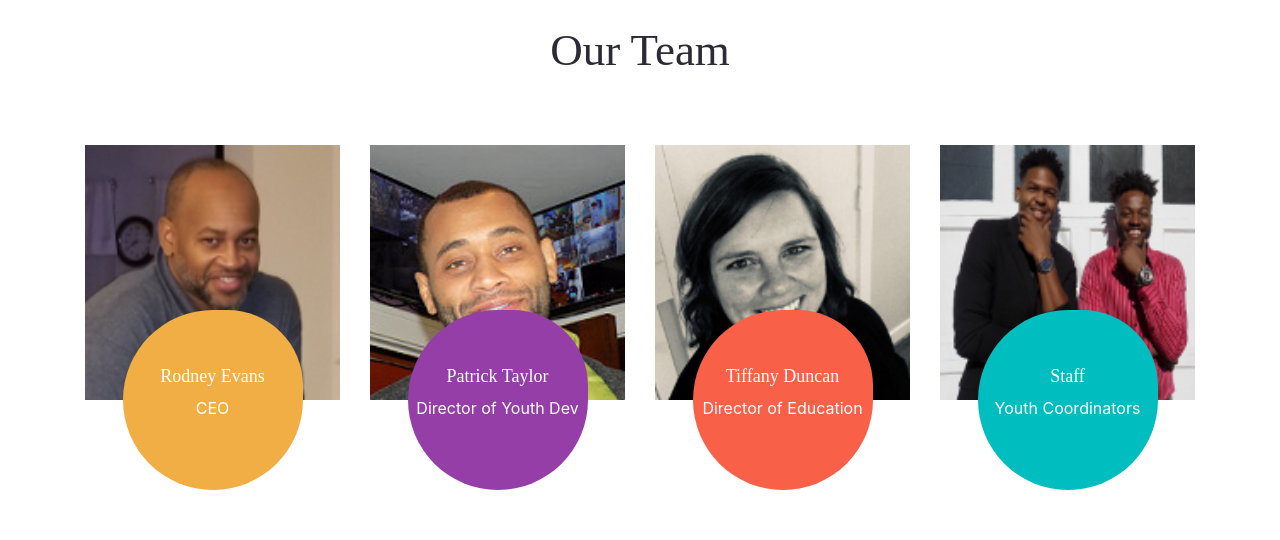
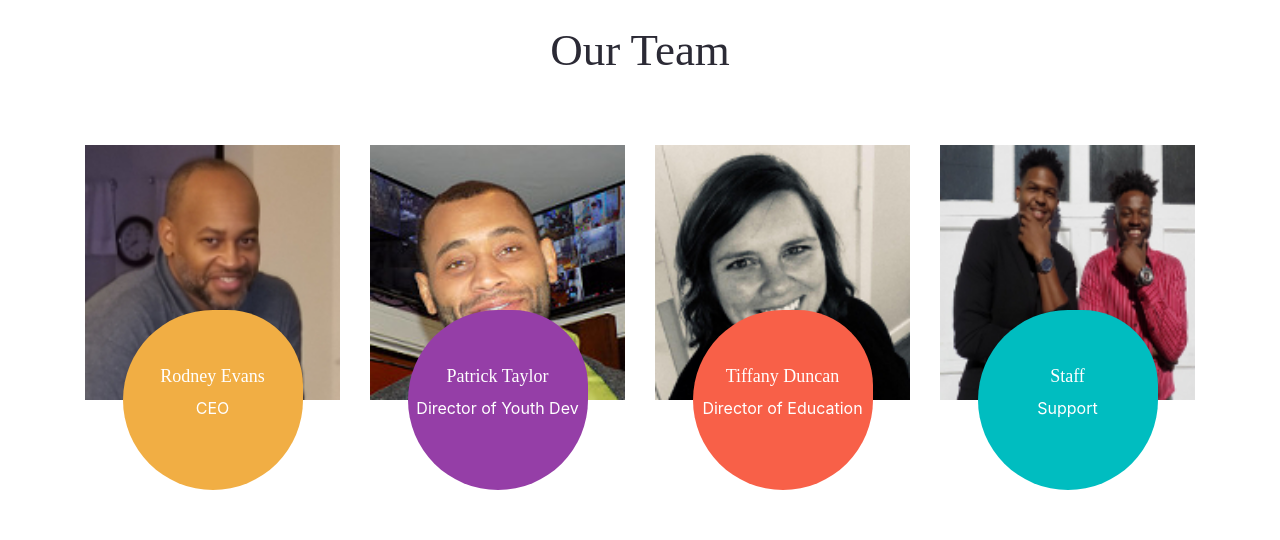
Before and after one commit to terrathedeveloper/MAYS-redesign, a React (Create React App) app in the folder mays_react/: page / in a window 1280 px wide. Shown: the part 6528-7068 px from the top of the page. Built offline with nearby package versions, Linux system fonts and the light colour scheme; a web font is replaced by a local one.

Commit message:
Simplify Teams section

```diff
--- a/mays_react/src/components/Team.js
+++ b/mays_react/src/components/Team.js
@@ -1,4 +1,5 @@
 import React from "react";
+import TeamMember from "./subcomponents/TeamMember";
 
 const Team = () => {
   return (
@@ -15,99 +16,54 @@ const Team = () => {
             </div>
             {/* <!-- row --> */}
             <div className="row">
-                <div className="col-lg-3 col-sm-6">
-                    <div className="single_volunteer mt-30 volunteer_color_1">
-                        <div className="volunteer_image">
-                            <img src="images/rodney.jpg" alt="Volunteer" />
-                            <div className="volunteer_social">
-                                <ul className="social">
-                                    <li><a href="#"><i className="fa fa-facebook-square"></i></a></li>
-                                    <li><a href="#"><i className="fa fa-twitter-square"></i></a></li>
-                                    <li><a href="#"><i className="fa fa-linkedin-square"></i></a></li>
-                                    <li><a href="#"><i className="fa fa-instagram"></i></a></li>
-                                </ul>
-                            </div>
-                            {/* <!-- volunteer social --> */}
-                        </div>
-                        <div className="volunteer_content d-flex align-items-center justify-content-center">
-                            <div className="content_wrapper">
-                                <h5 className="volunteer_name"><a href="#">Rodney Evans</a></h5>
-                                <p>CEO</p>
-                            </div>
-                        </div>
-                    </div>
-                    {/* <!-- single volunteer --> */}
-                </div>
-                <div className="col-lg-3 col-sm-6">
-                    <div className="single_volunteer mt-30 volunteer_color_2">
-                        <div className="volunteer_image">
-                            <img src="images/patrick.jpg" alt="Volunteer" />
-                            <div className="volunteer_social">
-                                <ul className="social">
-                                    <li><a href="#"><i className="fa fa-facebook-square"></i></a></li>
-                                    <li><a href="#"><i className="fa fa-twitter-square"></i></a></li>
-                                    <li><a href="#"><i className="fa fa-linkedin-square"></i></a></li>
-                                    <li><a href="#"><i className="fa fa-instagram"></i></a></li>
-                                </ul>
-                            </div>
-                            {/* <!-- volunteer social --> */}
-                        </div>
-                        <div className="volunteer_content d-flex align-items-center justify-content-center">
-                            <div className="content_wrapper">
-                                <h5 className="volunteer_name"><a href="#">Patrick Taylor</a></h5>
-                                <p>Director of Youth Dev</p>
-                            </div>
-                        </div>
-                    </div>
-                    {/* <!-- single volunteer --> */}
-                </div>
-                <div className="col-lg-3 col-sm-6">
-                    <div className="single_volunteer mt-30 volunteer_color_3">
-                        <div className="volunteer_image">
-                            <img src="images/tiffany.jpg" alt="Volunteer" />
-                            <div className="volunteer_social">
-                                <ul className="social">
-                                    <li><a href="#"><i className="fa fa-facebook-square"></i></a></li>
-                                    <li><a href="#"><i className="fa fa-twitter-square"></i></a></li>
-                                    <li><a href="#"><i className="fa fa-linkedin-square"></i></a></li>
-                                    <li><a href="#"><i className="fa fa-instagram"></i></a></li>
-                                </ul>
-                            </div>
-                            {/* <!-- volunteer social --> */}
-                        </div>
-                        <div className="volunteer_content d-flex align-items-center justify-content-center">
-                            <div className="content_wrapper">
-                                <h5 className="volunteer_name"><a href="#">Tiffany Duncan</a></h5>
-                                <p>Director of Education</p>
-                            </div>
-                        </div>
-                    </div>
-                    {/* <!-- single volunteer --> */}
-                </div>
-                <div className="col-lg-3 col-sm-6">
-                    <div className="single_volunteer mt-30 volunteer_color_4">
-                        <div className="volunteer_image">
-                            <img src="images/staff.jpg" alt="Volunteer" />
-                            <div className="volunteer_social">
-                                <ul className="social">
-                                    <li><a href="#"><i className="fa fa-facebook-square"></i></a></li>
-                                    <li><a href="#"><i className="fa fa-twitter-square"></i></a></li>
-                                    <li><a href="#"><i className="fa fa-linkedin-square"></i></a></li>
-                                    <li><a href="#"><i className="fa fa-instagram"></i></a></li>
-                                </ul>
-                            </div>
-                            {/* <!-- volunteer social --> */}
-                        </div>
-                        <div className="volunteer_content d-flex align-items-center justify-content-center">
-                            <div className="content_wrapper">
-                                <h5 className="volunteer_name"><a href="#">Staff</a></h5>
-                                <p>Youth Coordinators</p>
-                            </div>
-                        </div>
-                    </div>
-                    {/* <!-- single volunteer --> */}
-                </div>
-
+                <TeamMember
+                    name="Rodney Evans"
+                    title="CEO"
+                    image="images/rodney.jpg"
+                    social={{
+                        facebook: "#",
+                        twitter: "#",
+                        linkedin: "#",
+                        instagram: "#"
+                    }}
+                    color_num="1"
+                />
+                <TeamMember
+                    name="Patrick Taylor"
+                    title="Director of Youth Dev"
+                    image="images/patrick.jpg"
+                    social={{
+                        facebook: "#",
+                        twitter: "#",
+                        linkedin: "#",
+                        instagram: "#"
+                    }}
+                    color_num="2"
+                />
+                <TeamMember
+                    name="Tiffany Duncan"
+                    title="Director of Education"
+                    image="images/tiffany.jpg"
+                    social={{
+                        facebook: "#",
+                        twitter: "#",
+                        linkedin: "#",
+                        instagram: "#"
+                    }}
+                    color_num="3"
+                />
+                <TeamMember
+                    name="Staff"
+                    title="Support"
+                    image="images/staff.jpg"
+                    social={{
+                        facebook: "#",
+                        twitter: "#",
+                        linkedin: "#",
+                        instagram: "#"
+                    }}
+                    color_num="4"
+                />
             </div>
             {/* <!-- row --> */}
             <div className="volunteer_support mt-125">
--- /dev/null
+++ b/mays_react/src/components/subcomponents/TeamMember.js
@@ -0,0 +1,31 @@
+import React from "react";
+
+const TeamMember = ({ name, title, image, social, color_num }) => {
+  return (
+    <div className="col-lg-3 col-sm-6">
+      <div className={`single_volunteer mt-30 volunteer_color_${color_num}`}>
+          <div className="volunteer_image">
+              <img src={image} alt="Volunteer" />
+              <div className="volunteer_social">
+                  <ul className="social">
+                      <li><a href={social.facebook || "#"}><i className="fa fa-facebook-square"></i></a></li>
+                      <li><a href={social.twitter || "#"}><i className="fa fa-twitter-square"></i></a></li>
+                      <li><a href={social.linkedin || "#"}><i className="fa fa-linkedin-square"></i></a></li>
+                      <li><a href={social.instagram || "#"}><i className="fa fa-instagram"></i></a></li>
+                  </ul>
+              </div>
+              {/* <!-- volunteer social --> */}
+          </div>
+          <div className="volunteer_content d-flex align-items-center justify-content-center">
+              <div className="content_wrapper">
+                  <h5 className="volunteer_name"><a href="#">{name}</a></h5>
+                  <p>{title}</p>
+              </div>
+          </div>
+      </div>
+      {/* <!-- single volunteer --> */}
+    </div>
+  )
+}
+
+export default TeamMember;
```
